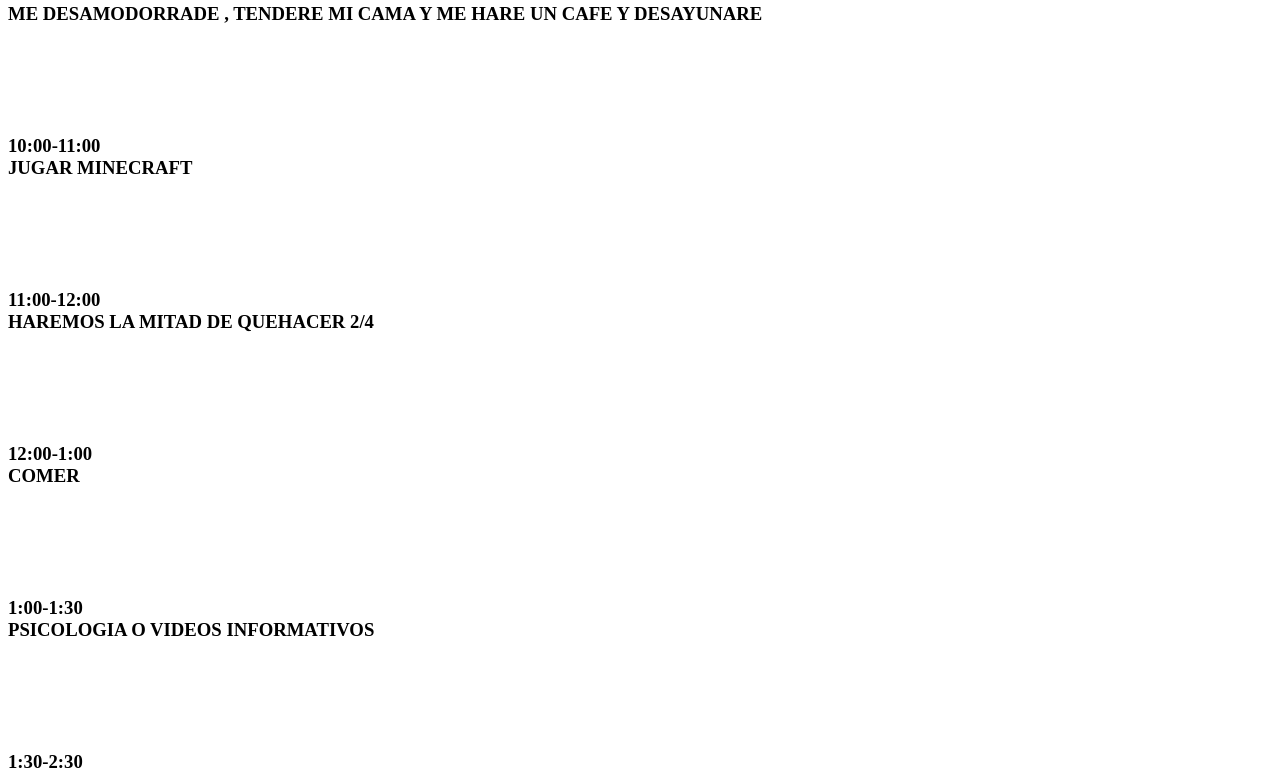
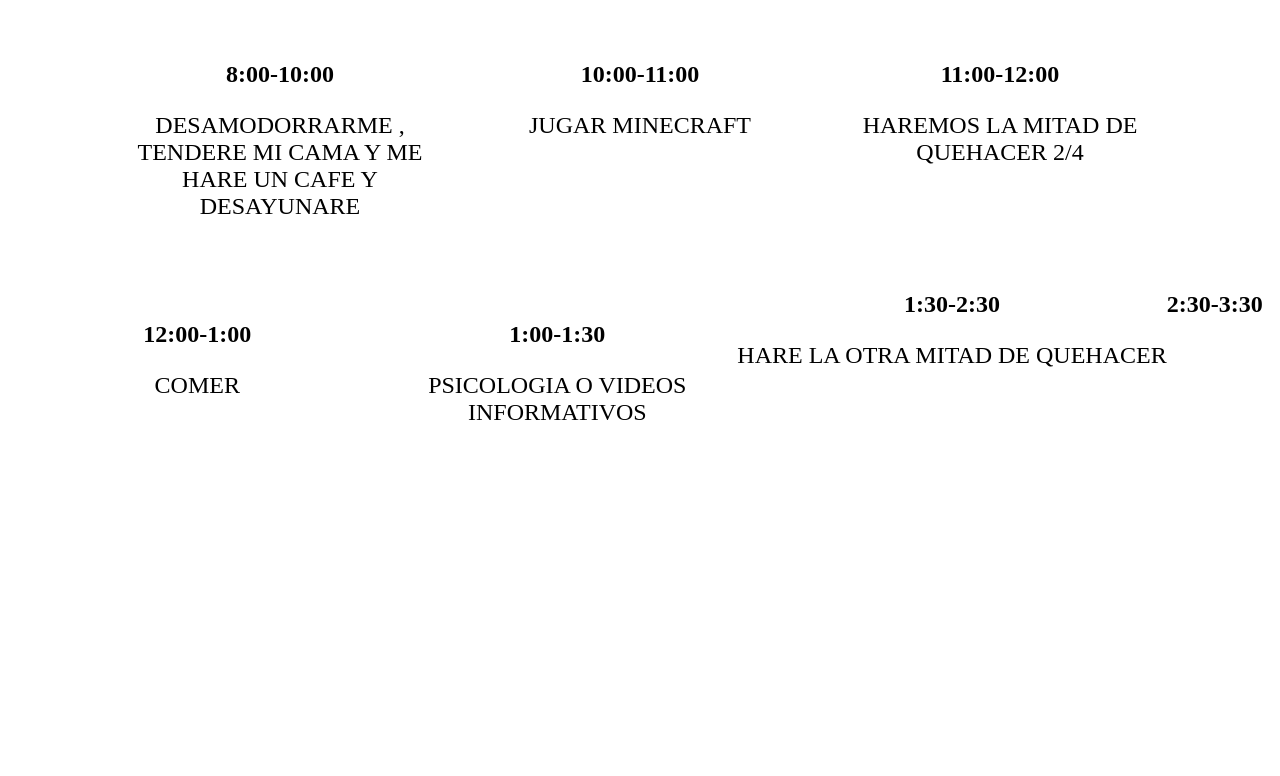
Before and after one commit to JosaD0/Rutina, a plain HTML site: page index.html in a window 1280 px wide. Shown: the part 99-875 px from the top of the page. After the commit the page ends 800 px from the top, so only its background shows below. Drawn offline with Linux system fonts and the light colour scheme.

Commit message:
Esta Es Mi Rutina

```diff
--- a/index.css
+++ b/index.css
@@ -0,0 +1,24 @@
+#contenedor{
+	display: flex;
+	flex-wrap: wrap;
+	justify-content: center;
+
+}
+
+.estudio{
+	width: 300px;
+	height: 200px;
+	margin: 30px;
+
+}
+
+h3{
+	text-align: center;
+	font-size: 1.5em;
+}
+
+p{
+    text-align: center;
+	font-size: 1.5em;
+
+}
--- a/index.html
+++ b/index.html
@@ -4,37 +4,62 @@
 	<link rel="stylesheet" type="text/css" href="index.css">
 	<title>
 		RUTINA PARA EL DIA
-	</title>
+	</title>=
 </head>
 <body>
 	<h1>
 		ESTA ES UNA RUTINA PARA AHCER UN DIA PRODUCTIVO
 	</h1>
-	<h3 class="h3">
-		8:00-10:00<br>
-		ME DESAMODORRADE , TENDERE MI CAMA Y ME HARE UN CAFE Y DESAYUNARE
-		<br><br><br><br><br><br>
 
-		10:00-11:00<br>
-		JUGAR MINECRAFT<br><br><br><br><br><br>
+<div id="contenedor">
 
-		11:00-12:00<br>
-		HAREMOS LA MITAD DE QUEHACER 2/4<br><br><br><br><br><br>
+	<div class="estudio">
+		<h3>8:00-10:00</h3>
 
-		12:00-1:00<br>
-		COMER<br><br><br><br><br><br>
+		<p> DESAMODORRARME , TENDERE MI CAMA Y ME HARE UN CAFE Y DESAYUNARE</p>
+	</div>
 
-			1:00-1:30<br>
-			PSICOLOGIA O VIDEOS INFORMATIVOS<br><br><br><br><br><br>
 
-			1:30-2:30<br>
-			HARE LA OTRA MITAD DE QUEHACER<br><br><br><br><br><br>
+    <div class="estudio">
+		<h3>10:00-11:00</h3>
 
-			2:30-3:30<br>
+		<p>JUGAR MINECRAFT</p>
+    </div>
+
+    <div class="estudio">
+		<h3>11:00-12:00</h3>
+
+		<p>HAREMOS LA MITAD DE QUEHACER 2/4</p>
+	</div>
+
+
+	<div class="estudio">
+	       <h3>12:00-1:00</h3>
+
+		   <p>COMER</p>
+	</div>
+
+	<div class="estudio">
+			<h3>1:00-1:30</h3>
+
+			<p>PSICOLOGIA O VIDEOS INFORMATIVOS</p>
+    </div>
+
+
+			<div>
+				<h3>1:30-2:30</h3>
+			<p>HARE LA OTRA MITAD DE QUEHACER</p>
+		</div>
+
+			<div>
+			<h3>2:30-3:30</h3>
+			<p></p>
+
+		</div>
 
 
 
-	</h3>
+</div>
 
 
 </body>
```
